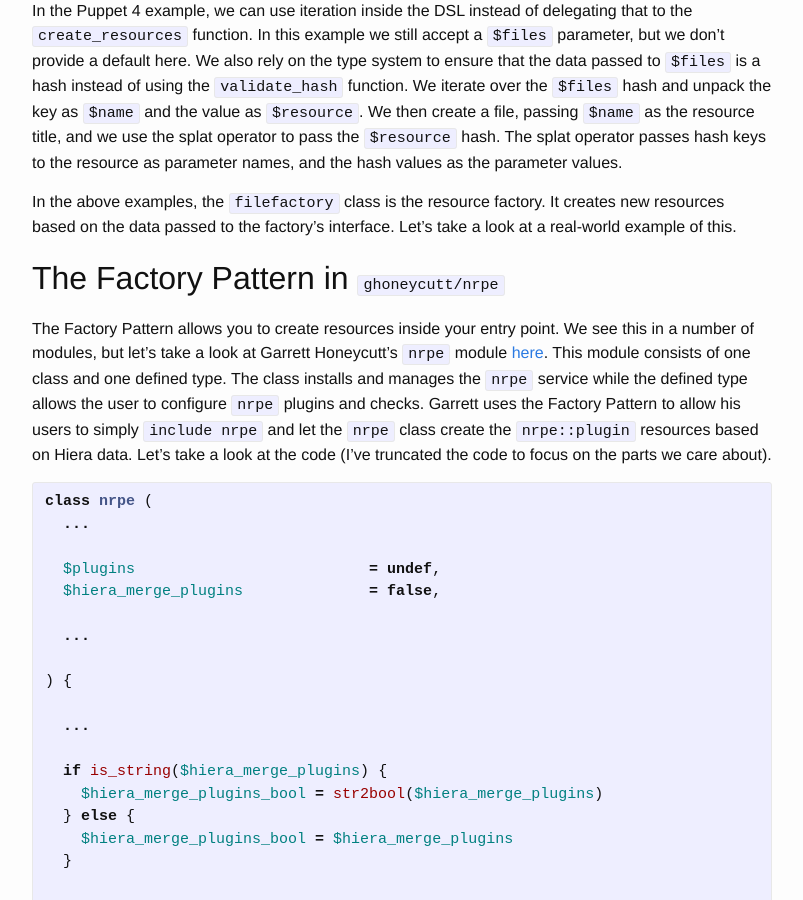
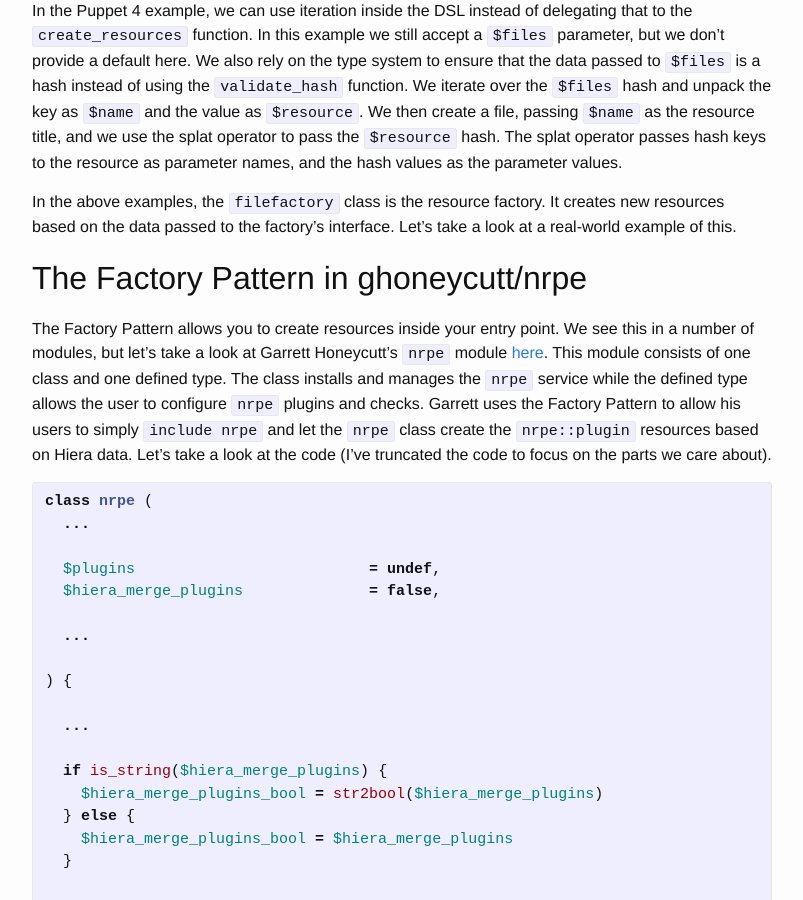
Before and after one commit to danzilio/danzilio.github.io, a Jekyll site: the page built from _posts/2016-05-20-puppet-design-patterns-factory.md, in a window 1280 px wide and 900 px high, scrolled down 1431 px. Shown: the whole window, without its empty margins (238-1041 px from the left). Built offline with Jekyll 4.4.1, drawn with Linux system fonts in a browser that asks for light colours; comment, search, counter and statistics services are not loaded.

Commit message:
Fixing title

```diff
--- a/_posts/2016-05-20-puppet-design-patterns-factory.md
+++ b/_posts/2016-05-20-puppet-design-patterns-factory.md
@@ -83,7 +83,7 @@ In the above examples, the `filefactory` class is the resource factory. It
 creates new resources based on the data passed to the factory's interface. Let's
 take a look at a real-world example of this.
 
-## The Factory Pattern in `ghoneycutt/nrpe`
+## The Factory Pattern in ghoneycutt/nrpe
 The Factory Pattern allows you to create resources inside your entry point. We
 see this in a number of modules, but let's take a look at Garrett Honeycutt's
 `nrpe` module [here](https://github.com/ghoneycutt/puppet-module-nrpe). This
```
